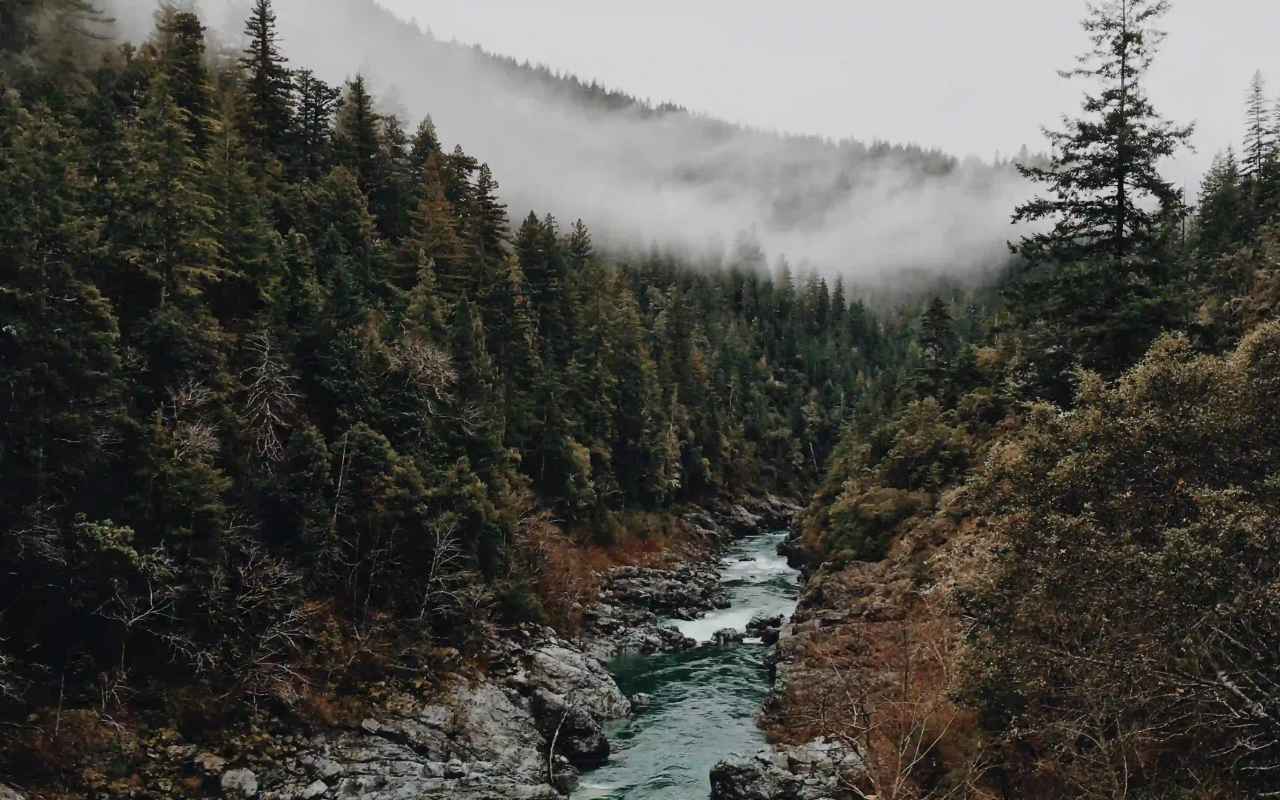
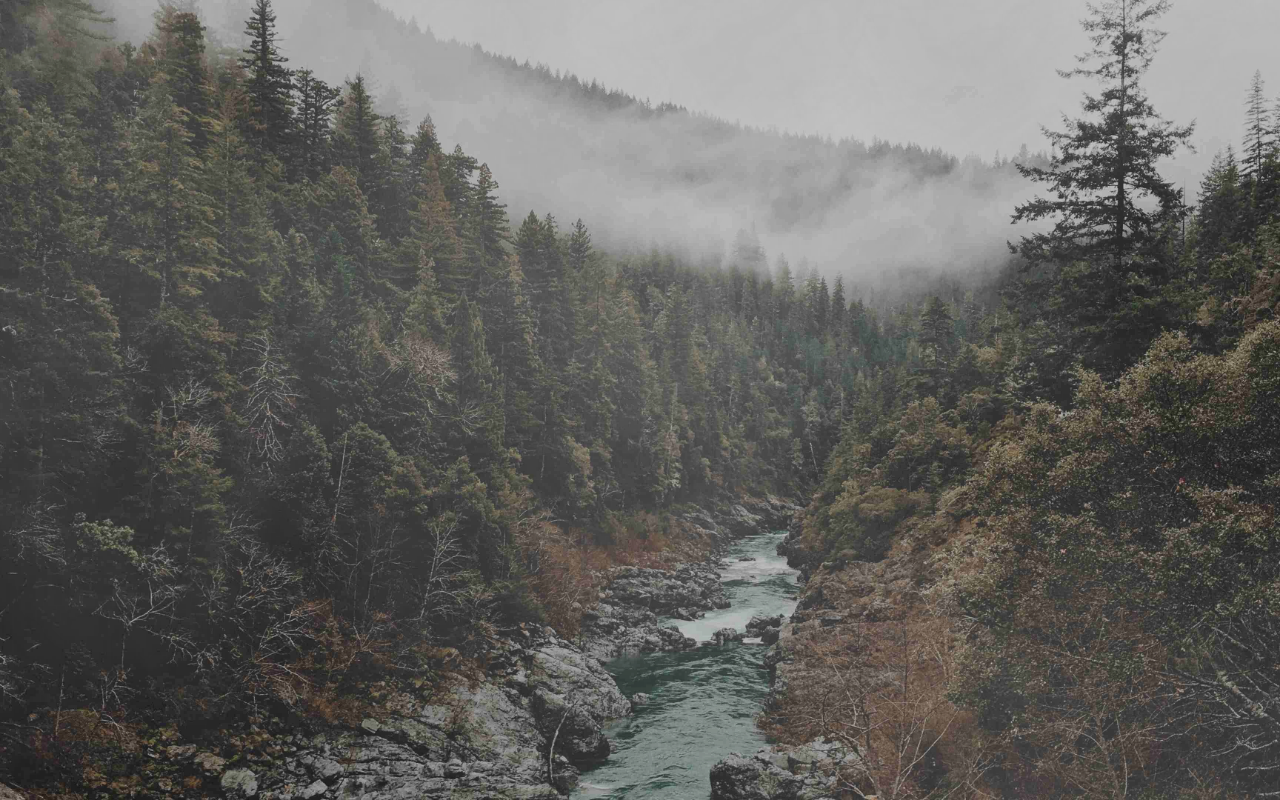
Before and after one commit to sceptre12/Xavier-Thomas.me, a Gatsby site: page / in a window 1280 px wide. Built offline with nearby package versions, Linux system fonts and the light colour scheme; Gatsby itself is replaced by a stand-in of ours.

Commit message:
Minor tweaks to intro flow and reverted back images to support browsers that don't support webp

```diff
--- a/src/components/fog/fog.js
+++ b/src/components/fog/fog.js
@@ -23,10 +23,10 @@
 const Fog = ({ children }) => {
   const data = useStaticQuery(graphql`
     query {
-      backgroundImage: file(relativePath: { eq: "fog.webp" }) {
+      backgroundImage: file(relativePath: { eq: "fog.png" }) {
         childImageSharp {
           fluid(quality: 60) {
-            ...GatsbyImageSharpFluid
+            ...GatsbyImageSharpFluid_withWebp_noBase64
           }
         }
       }
--- a/src/components/layout.js
+++ b/src/components/layout.js
@@ -16,10 +16,10 @@
 const Layout = ({ children }) => {
   const data = useStaticQuery(graphql`
     query {
-      backgroundImage: file(relativePath: { eq: "forestD.webp" }) {
+      backgroundImage: file(relativePath: { eq: "forestD.jpg" }) {
         childImageSharp {
           fluid(quality: 60, maxWidth: 2500) {
-            ...GatsbyImageSharpFluid
+            ...GatsbyImageSharpFluid_withWebp
           }
         }
       }
@@ -27,15 +27,15 @@
   `)
 
   const [hasImageLoaded, setImageLoaded] = useState(false)
-
+  console.log("render")
   return (
     <BackgroundImage
       Tag="section"
       id="layout"
-      onLoad={() => setImageLoaded(true)}
+      onLoad={() => setTimeout(() => setImageLoaded(true), 500)}
       fluid={data.backgroundImage.childImageSharp.fluid}
     >
-      {!!hasImageLoaded ? <Fog>{children}</Fog> : null}
+      <Fog>{!!hasImageLoaded ? children : null}</Fog>
     </BackgroundImage>
   )
 }
--- a/src/pages/index.js
+++ b/src/pages/index.js
@@ -36,10 +36,10 @@
     alignItems: "center",
     flexDirection: "column",
     maxHeight: "80%",
-    padding: 20,
+    padding: 30,
     borderRadius: "87px 87px 87px 87px",
     backgroundColor: "rgba(0, 0, 0, 0.29)",
-    boxShadow: "0px 0px 300px 24px rgba(0,0,0,0.75)",
+    boxShadow: "0px 0px 300px -10px rgba(0,0,0,0.75)",
   },
   subTitle: {
     fontSize: "3vw",
```
Also changed, not shown: src/components/image.js (deleted, +0 -32 lines), src/images/fog.webp (deleted), src/images/forestD.webp (deleted).
